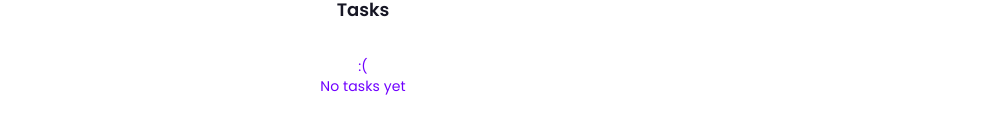
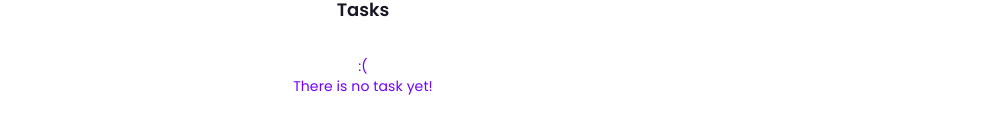
Before and after one commit to tigerabrodi/qooper-react-exercise, a React (Vite) app: page / in a window 1280 px wide. Shown: the part 238-372 px from the top of the page, without its empty margins (277-1280 px from the left). Built offline with nearby package versions, Linux system fonts and the light colour scheme; no server answers; sample sign-in values are in the browser's storage.

Commit message:
fix(todo): correct the error message

```diff
--- a/src/pages/Todo/TodoRoute.tsx
+++ b/src/pages/Todo/TodoRoute.tsx
@@ -81,7 +81,7 @@ export function TodoRoute() {
         :(
       </Typography>
       <Typography variant="Text1" color="purple">
-        No tasks yet
+        There is no task yet!
       </Typography>
     </NoTasksWrapper>
   )
```
